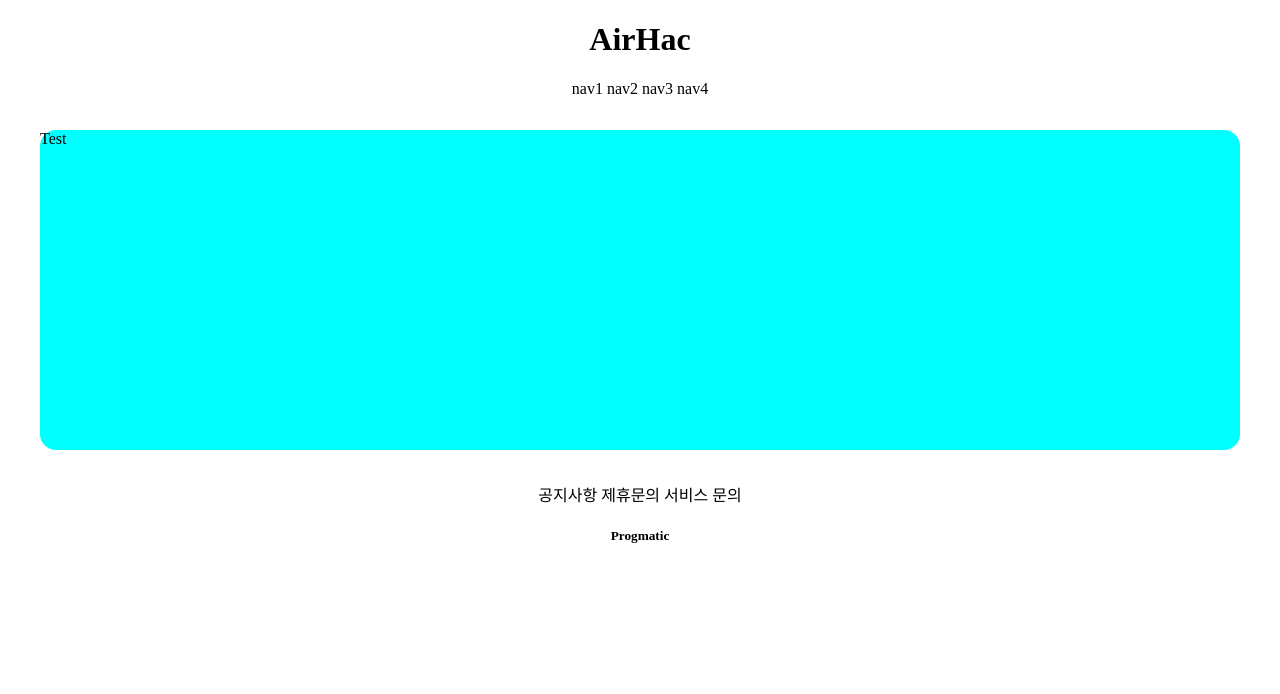
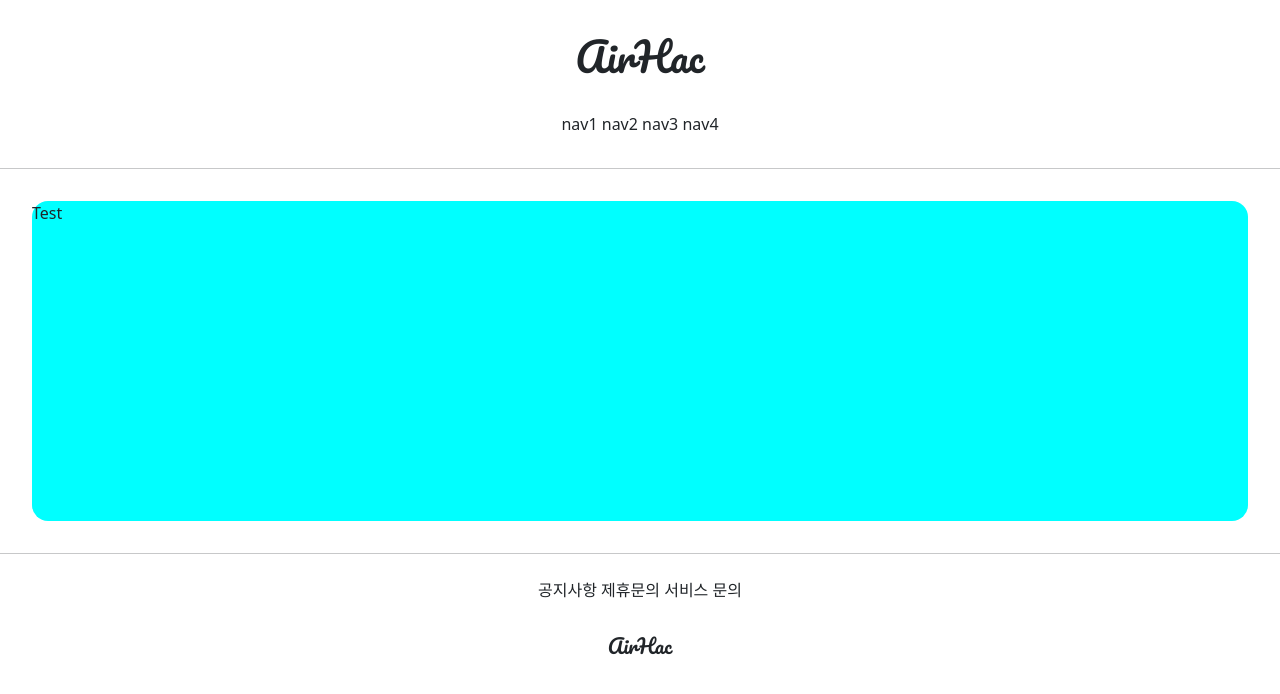
Before and after one commit to airhac/gj_web_prac, a Django app: page /posts/hello_world/ in a window 1280 px wide. Shown: the top 694 px of the page. Run offline with Django 3.2, Linux system fonts and the light colour scheme.

Commit message:
7/6 prac pro2 1

```diff
--- a/templates/base.html
+++ b/templates/base.html
@@ -4,11 +4,14 @@
 <body>
 
 {% include 'header.html' %}
+<hr>
 
 {% block content %}
 
 {% endblock %}
 
+<hr>
+
 {% include 'footer.html' %}
 </body>
 </html>
--- a/templates/footer.html
+++ b/templates/footer.html
@@ -1,10 +1,10 @@
 <div style = text-align:center>
-    <div>
+    <div style="margin-top: 1.5rem; ">
         <span>공지사항</span>
         <span>제휴문의</span>
         <span>서비스 문의</span>
     </div>
-    <div>
-        <h5>Progmatic</h5>
+    <div style="margin: 2rem 0; font-family: 'Pacifico', cursive;">
+        <h5>AirHac</h5>
     </div>
 </div>
--- a/templates/head.html
+++ b/templates/head.html
@@ -1,4 +1,13 @@
 <head>
     <meta charset="UTF-8">
     <title>Title</title>
+
+    {# BOOTSTRAP LINK #}
+    <link href="https://cdn.jsdelivr.net/npm/bootstrap@5.0.2/dist/css/bootstrap.min.css" rel="stylesheet" integrity="sha384-EVSTQN3/azprG1Anm3QDgpJLIm9Nao0Yz1ztcQTwFspd3yD65VohhpuuCOmLASjC" crossorigin="anonymous">
+
+    {# GOOGLE FONT #}
+    <link rel="preconnect" href="https://fonts.googleapis.com">
+    <link rel="preconnect" href="https://fonts.gstatic.com" crossorigin>
+    <link href="https://fonts.googleapis.com/css2?family=Pacifico&display=swap" rel="stylesheet">
+
 </head>
--- a/templates/header.html
+++ b/templates/header.html
@@ -1,8 +1,8 @@
 <div style = text-align:center>
-    <div>
+    <div style="margin: 2rem 0; font-family: 'Pacifico', cursive;">
         <h1>AirHac</h1>
     </div>
-    <div>
+    <div style="margin-bottom: 2rem;">
         <span>nav1</span>
         <span>nav2</span>
         <span>nav3</span>
```
